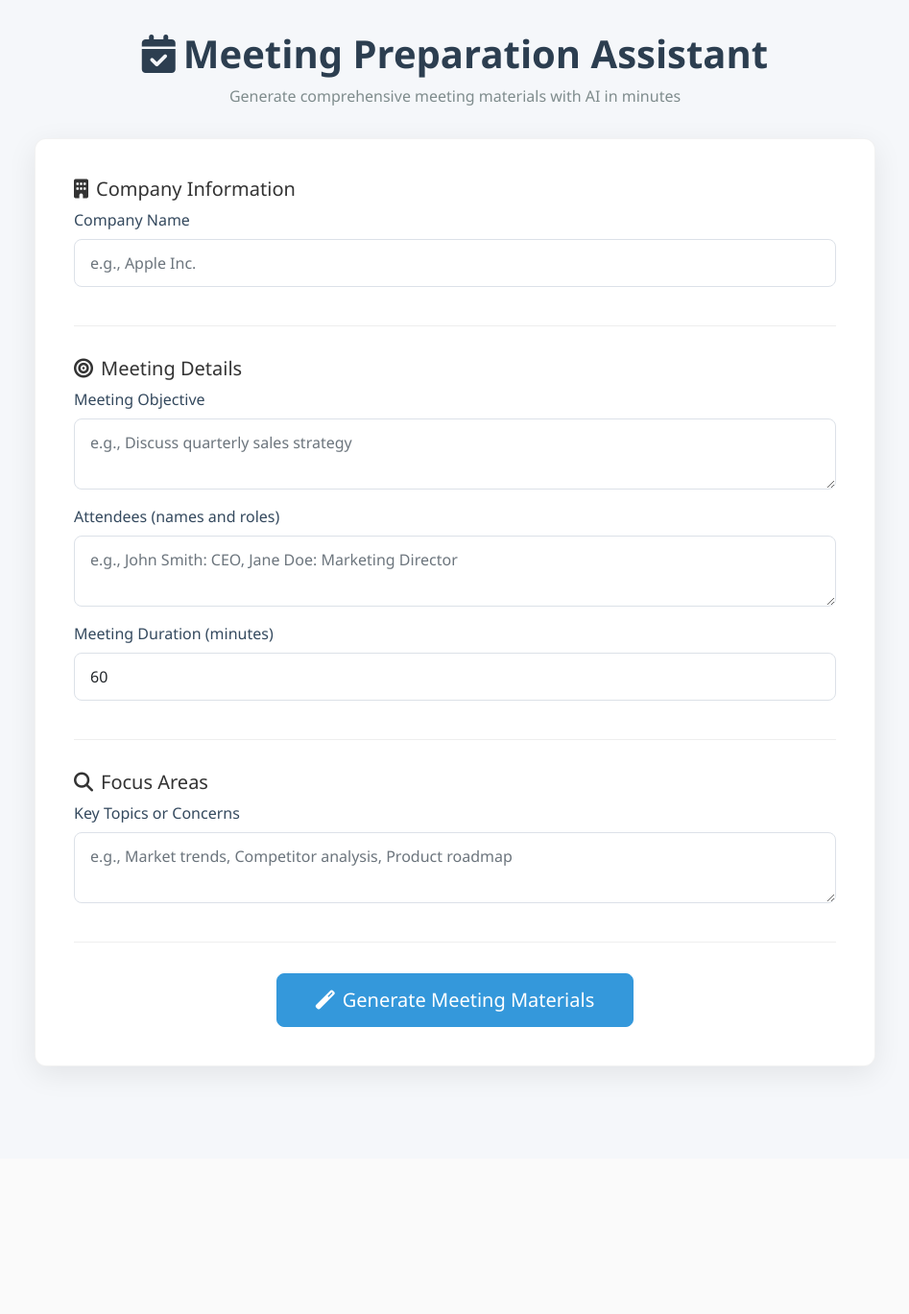
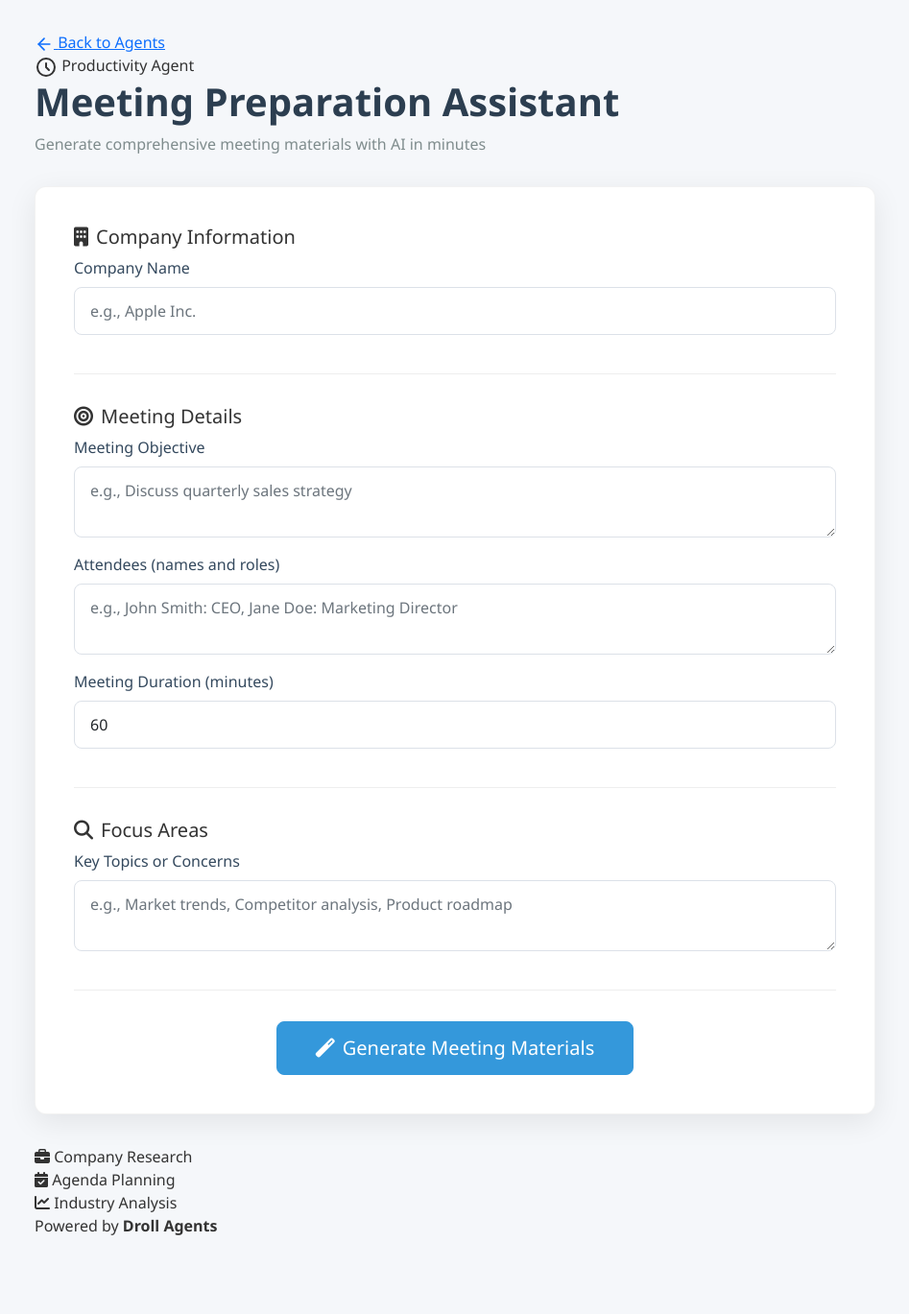
Before and after one commit to drollagents/meeting-preparation-agent, a Flask app: page / in a window 1280 px wide. Shown: the whole page at 96% size, without its empty margins (166-1113 px from the left). Before the commit the page ends 1123 px from the top, so only its background shows below. Run offline with Flask 3, Linux system fonts and the light colour scheme.

Commit message:
Update index.html

```diff
--- a/templates/index.html
+++ b/templates/index.html
@@ -2,16 +2,33 @@
 <html lang="en">
 <head>
     <meta charset="UTF-8">
-    <meta name="viewport" content="width=device-width, initial-scale=1.0">
-    <title>Meeting Preparation Assistant</title>
+    <meta name="viewport" content="width=device-width, initial-scale=1, maximum-scale=5, viewport-fit=cover">
+    <meta name="description" content="Generate comprehensive meeting materials with AI in minutes. Our Meeting Preparation Assistant helps you prepare for any business meeting.">
+
+    <title>Meeting Preparation Assistant - Droll Agents</title>
     <link rel="stylesheet" href="https://cdn.jsdelivr.net/npm/bootstrap@5.2.3/dist/css/bootstrap.min.css">
     <link rel="stylesheet" href="https://cdnjs.cloudflare.com/ajax/libs/font-awesome/6.4.0/css/all.min.css">
     <link rel="stylesheet" href="{{ url_for('static', filename='css/styles.css') }}">
 </head>
 <body>
     <div class="container">
-        <div class="app-header">
-            <h1><i class="fas fa-calendar-check me-2"></i>Meeting Preparation Assistant</h1>
+        <!-- Back Button -->
+        <a href="https://droll-agents-v0.netlify.app/src/pages/agents.html" class="back-button">
+            <svg xmlns="http://www.w3.org/2000/svg" width="20" height="20" viewBox="0 0 24 24" fill="none" stroke="currentColor" stroke-width="2" stroke-linecap="round" stroke-linejoin="round">
+                <line x1="19" y1="12" x2="5" y2="12"></line>
+                <polyline points="12 19 5 12 12 5"></polyline>
+            </svg>
+            <span>Back to Agents</span>
+        </a>
+
+        <div class="agent-badge">
+            <svg xmlns="http://www.w3.org/2000/svg" width="24" height="24" viewBox="0 0 24 24" fill="none" stroke="currentColor" stroke-width="2" stroke-linecap="round" stroke-linejoin="round">
+                <path d="M12 8v4l3 3m6-3a9 9 0 1 1-18 0 9 9 0 0 1 18 0z"></path>
+            </svg>
+            <span>Productivity Agent</span>
+        </div>
+
+        <h1>Meeting Preparation Assistant</h1>
         <p class="app-description">Generate comprehensive meeting materials with AI in minutes</p>
 
         {% if not api_keys_set.groq or not api_keys_set.serper %}
@@ -28,7 +45,6 @@
             </ul>
         </div>
         {% endif %}
-        </div>
 
         <div class="form-card">
             <form id="meetingForm">
@@ -68,7 +84,7 @@
 
                 <div class="text-center mt-4">
                     <button type="submit" class="btn btn-primary btn-lg">
-                        <i class="fas fa-magic me-2"></i>Generate Meeting Materials
+                        <i class="fas fa-magic me-2"></i><span>Generate Meeting Materials</span>
                     </button>
                 </div>
             </form>
@@ -94,6 +110,27 @@
             </div>
             <div id="resultContent" class="markdown-content"></div>
         </div>
+
+        <div class="agent-features">
+            <div class="feature-item">
+                <i class="fas fa-briefcase"></i>
+                <span>Company Research</span>
+            </div>
+
+            <div class="feature-item">
+                <i class="fas fa-calendar-check"></i>
+                <span>Agenda Planning</span>
+            </div>
+
+            <div class="feature-item">
+                <i class="fas fa-chart-line"></i>
+                <span>Industry Analysis</span>
+            </div>
+        </div>
+
+        <div class="footer">
+            <p class="powered-by">Powered by <strong>Droll Agents</strong></p>
+        </div>
     </div>
 
     <script src="https://cdn.jsdelivr.net/npm/bootstrap@5.2.3/dist/js/bootstrap.bundle.min.js"></script>
```
Lines whose indentation alone changed are shown as unchanged.
